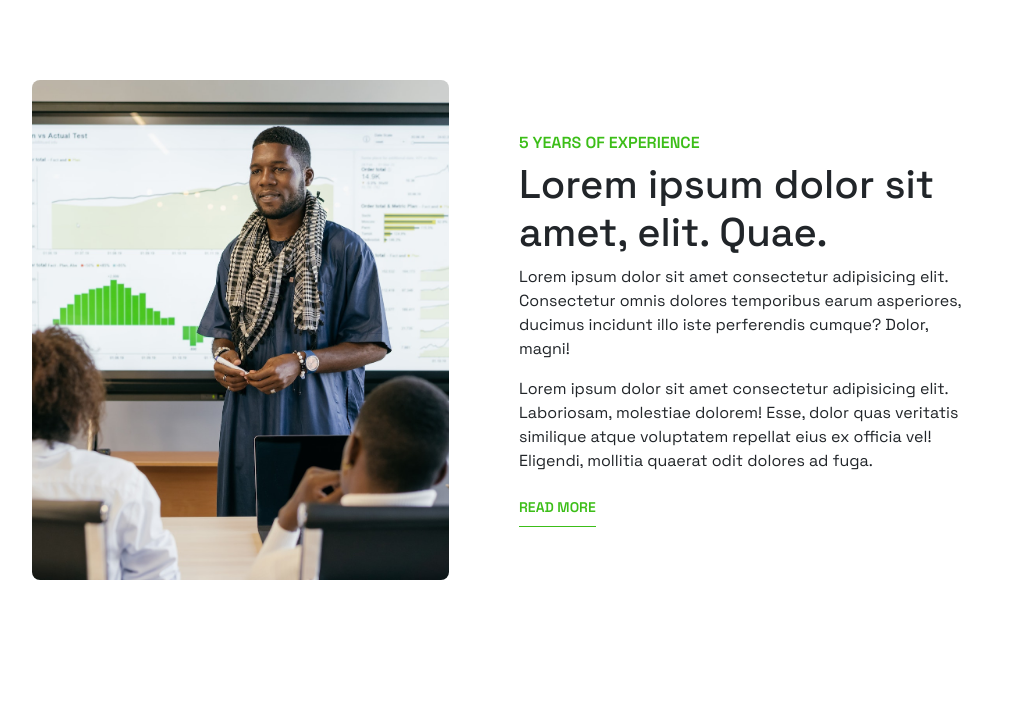
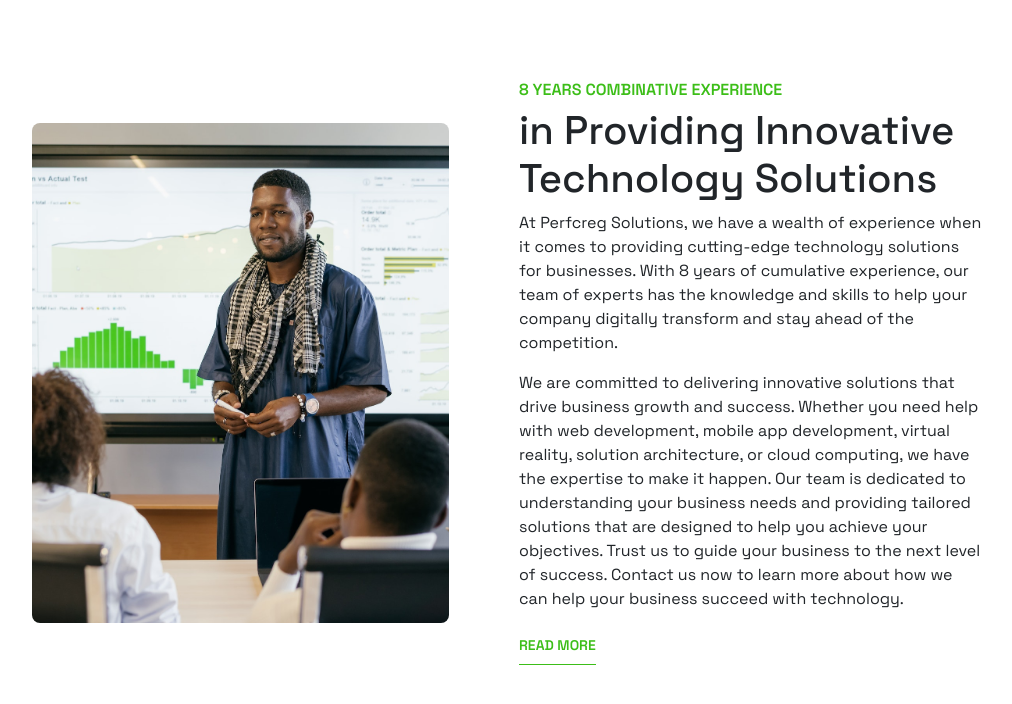
Before and after one commit to Olabode-cmd/perfcreg-solutions, a Next.js app: page /components/Sectionabout in a window 1280 px wide. Shown: the top 704 px of the page, without its empty margins (133-1145 px from the left). Built offline with nearby package versions, Linux system fonts and the light colour scheme.

Commit message:
dev done

```diff
--- a/package.json
+++ b/package.json
@@ -10,6 +10,7 @@
   },
   "dependencies": {
     "@next/font": "13.1.2",
+    "aos": "^2.3.4",
     "bootstrap": "^5.2.3",
     "jquery": "^3.6.3",
     "next": "13.1.2",
--- a/pages/_app.js
+++ b/pages/_app.js
@@ -1,6 +1,7 @@
 import '@/styles/globals.css';
 import "bootstrap/dist/css/bootstrap.min.css";
 import { useEffect } from 'react';
+import {AOS} from 'aos'
 import $ from 'jquery';
 
 export default function App({ Component, pageProps }) {
@@ -8,5 +9,6 @@ export default function App({ Component, pageProps }) {
 
   useEffect(() => {
     require("bootstrap/dist/js/bootstrap.bundle.min.js");
+    AOS.init()
   }, []);
 }
--- a/pages/components/Sectionabout.js
+++ b/pages/components/Sectionabout.js
@@ -8,22 +8,30 @@ export default function Sectionabout() {
         <section className='section-about' id="about">
             <div className="container">
                 <div className="row align-items-center">
-                <div className="col-md-6">
+                    <div className="col-md-6" data-aos="fade-zoom-in" data-aos-offset="200" data-aos-easing="ease-in-sine" data-aos-duration="600">
                         <div className="img-box">
                             <img src={Image.src} className="about-img" />
                         </div>
                     </div>
                     <div className="col-md-6">
-                    <h4 className='tag'>5 Years of experience</h4>
-                    <h1>Lorem ipsum dolor sit amet, elit. Quae.</h1>
-                    <p>Lorem ipsum dolor sit amet consectetur adipisicing elit.
-                        Consectetur omnis dolores temporibus earum asperiores, ducimus incidunt illo iste perferendis cumque?
-                        Dolor, magni!
+                        <h4 className='tag'>8 Years combinative experience</h4>
+                        <h1>in Providing Innovative Technology Solutions</h1>
+                        <p>
+                            At Perfcreg Solutions, we have a wealth of experience when it comes to providing cutting-edge technology solutions
+                            for businesses. With 8 years of cumulative experience, our team
+                            of experts has the knowledge and skills to help your company
+                            digitally transform and stay ahead of the competition.
                         </p>
 
-                    <p>Lorem ipsum dolor sit amet consectetur adipisicing elit. Laboriosam, molestiae dolorem!
-                        Esse, dolor quas veritatis similique atque voluptatem repellat eius ex officia vel! Eligendi,
-                        mollitia quaerat odit dolores ad fuga.
+                        <p>
+                            We are committed to delivering innovative solutions that drive
+                            business growth and success. Whether you need help with web
+                            development, mobile app development, virtual reality,
+                            solution architecture, or cloud computing, we have the expertise
+                            to make it happen. Our team is dedicated to understanding your business needs and providing
+                            tailored solutions that are designed to help you achieve your objectives.
+                            Trust us to guide your business to the next level of success.
+                            Contact us now to learn more about how we can help your business succeed with technology.
                         </p>
 
                         <div className='d-flex align-items-center text-cta'>
--- a/pages/components/Sectionhero.js
+++ b/pages/components/Sectionhero.js
@@ -26,7 +26,7 @@ export default function Sectionhero() {
                         <form action="#">
                             <div className="form-box">
                                 <h3>Send a message</h3>
-                                <p>Lorem ipsum dolor sit amet consectetur adipisicing elit. Recusandae, quibusdam nulla.</p>
+                                <p>Upgrade your business with our innovative technology solutions. Contact us now</p>
 
                                 <div className="form-group">
                                     <input type="text" name="name" id="hero_name" placeholder='Name' className='form-control' />
@@ -34,7 +34,7 @@ export default function Sectionhero() {
                                     <textarea name="message" id="hero_message" placeholder='Message' className='form-control'></textarea>
                                 </div>
 
-                                <input type="submit" value="Submit Query" className='submit-btn' />
+                                <input type="submit" value="Submit Now" className='submit-btn' />
                             </div>
                         </form>
                     </div>
```
Also changed, not shown: pages/components/Sectionservice.js (+2 -55 lines), pages/components/ServiceBox.js (added, +19 -0 lines), 1 other file (tests, documents, lock files or other folders). Lines whose indentation alone changed are shown as unchanged.
